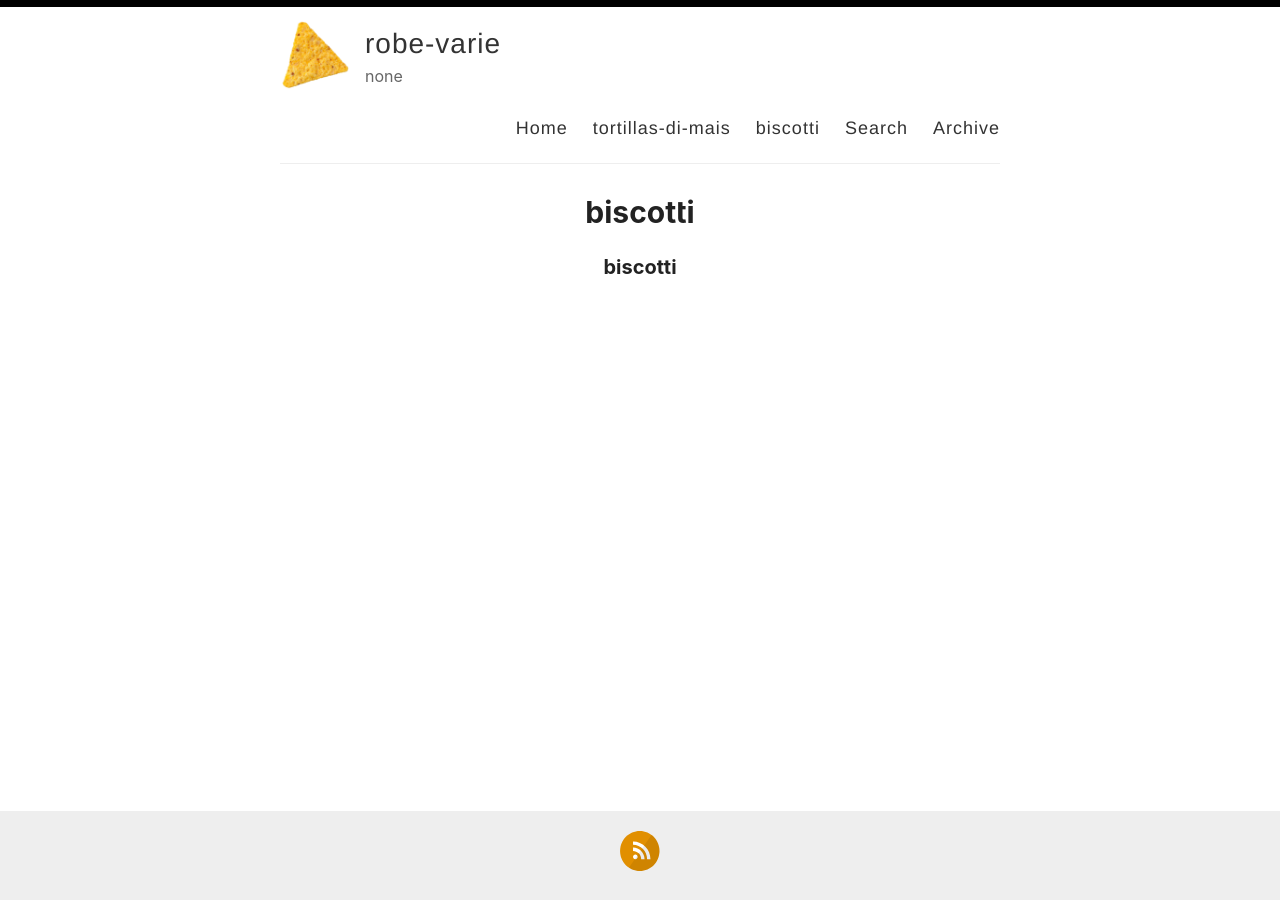
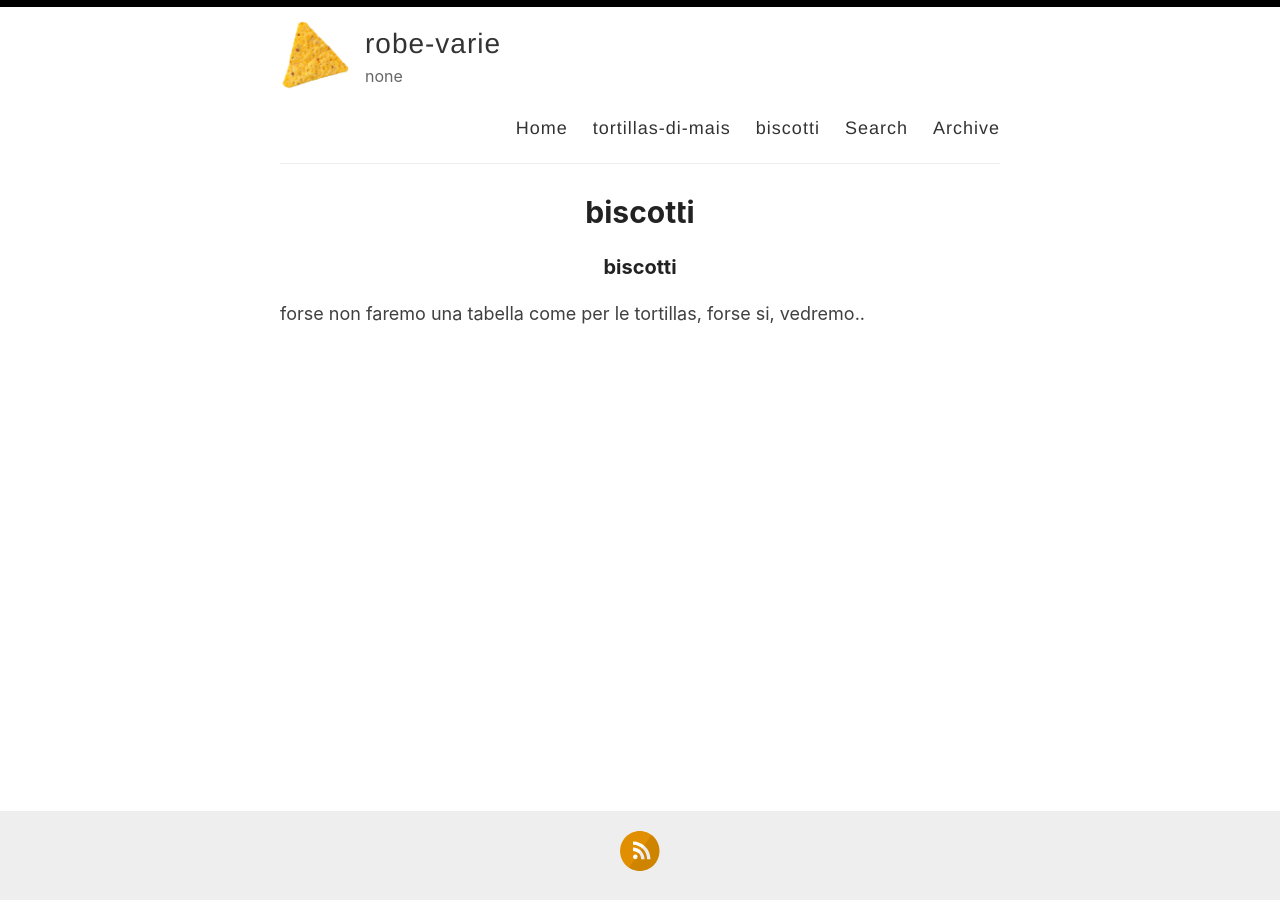
Before and after one commit to robe-varie/robe-varie.github.io, a Jekyll site: the page built from _pages/biscotti.md, in a window 1280 px wide. Built offline with Jekyll 4.4.1, drawn with Linux system fonts in a browser that asks for light colours.

Commit message:
Update biscotti.md

```diff
--- a/_pages/biscotti.md
+++ b/_pages/biscotti.md
@@ -5,3 +5,5 @@ permalink: /biscotti/
 ---
 
 ### biscotti
+
+forse non faremo una tabella come per le tortillas, forse si, vedremo..
```
